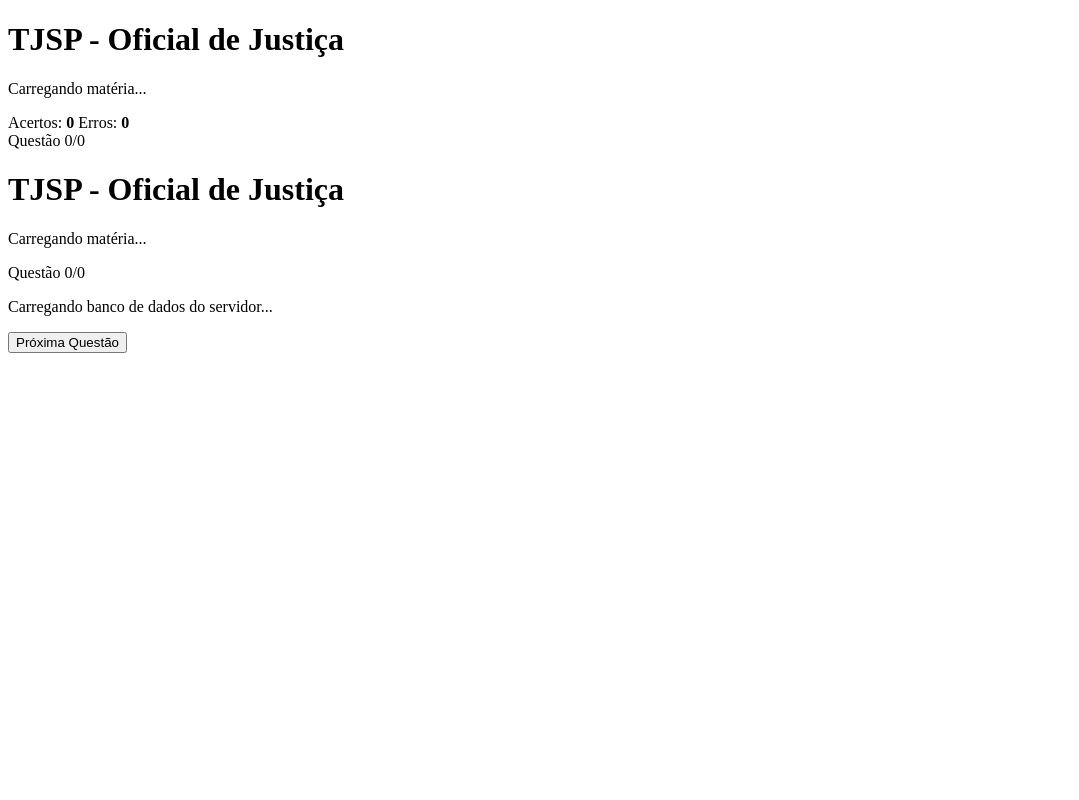
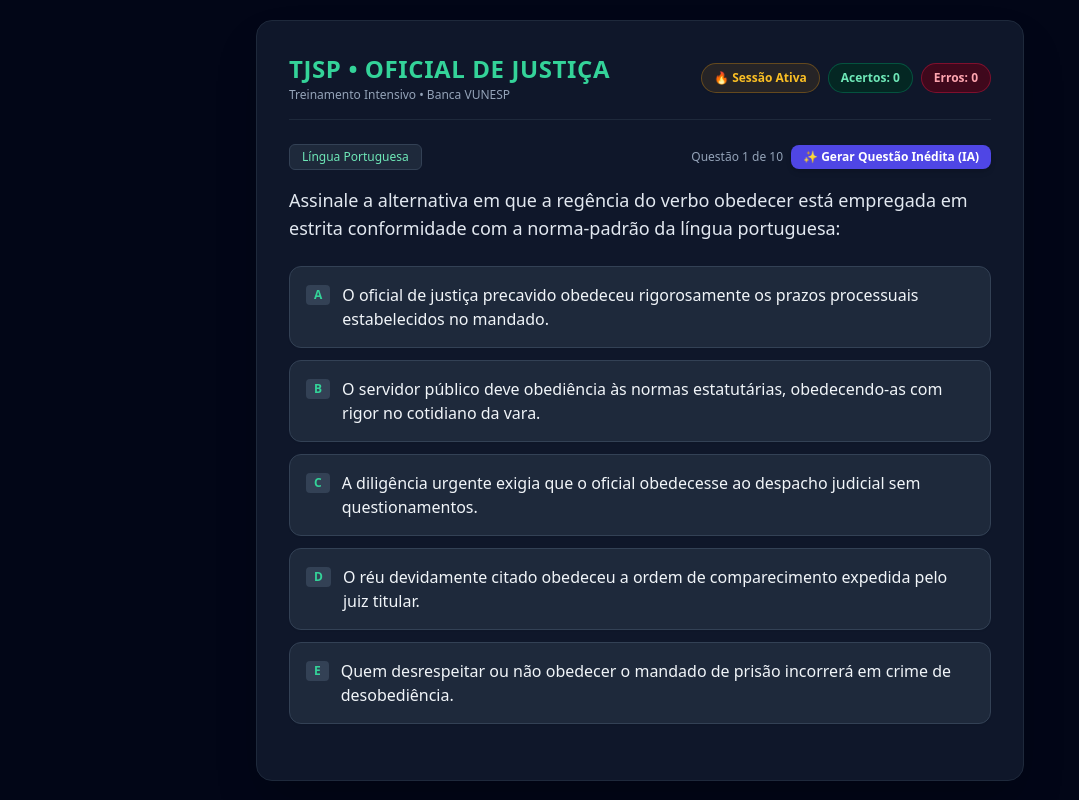
Before and after one commit to rodrigoscfernandes94-max/preptjsp, a Flask app: page / in a window 1280 px wide. Shown: the whole page, without its empty margins (0-1079 px from the left). Run offline with Flask 3, Linux system fonts and the light colour scheme; some libraries are stand-ins or nearby versions.

Commit message:
Update index.html

```diff
--- a/templates/index.html
+++ b/templates/index.html
@@ -1,48 +1,62 @@
 <!DOCTYPE html>
 <html lang="pt-BR">
-<header class="mb-6 border-b border-slate-700 pb-4 flex flex-col sm:flex-row justify-between items-center gap-4">
+<head>
+    <meta charset="UTF-8">
+    <meta name="viewport" content="width=device-width, initial-scale=1.0">
+    <title>Plataforma TJSP - Oficial de Justiça</title>
+    <script src="https://cdn.tailwindcss.com"></script>
+</head>
+<body class="bg-slate-950 text-slate-100 min-h-screen flex flex-col items-center justify-center p-4">
+
+    <div class="max-w-3xl w-full bg-slate-900 p-6 md:p-8 rounded-2xl shadow-2xl border border-slate-800">
+
+        <!-- Cabeçalho com Ofensiva e Placar da Sessão -->
+        <header class="mb-6 border-b border-slate-800 pb-4 flex flex-col sm:flex-row justify-between items-center gap-4">
             <div>
-        <h1 class="text-2xl font-bold text-emerald-400">TJSP - Oficial de Justiça</h1>
-        <p id="materia-tag" class="text-sm text-slate-400 mt-1">Carregando matéria...</p>
+                <h1 class="text-2xl font-black text-emerald-400 tracking-wide">TJSP • OFICIAL DE JUSTIÇA</h1>
+                <p class="text-xs text-slate-400 mt-0.5">Treinamento Intensivo • Banca VUNESP</p>
             </div>
-    <div class="flex items-center gap-3">
-        <span class="text-xs bg-emerald-950 border border-emerald-600 px-3 py-1.5 rounded-full text-emerald-300 font-semibold">
+
+            <div class="flex flex-wrap items-center gap-2">
+                <!-- Ofensiva da Sessão -->
+                <div class="flex items-center gap-1.5 bg-amber-500/10 border border-amber-500/30 px-3 py-1.5 rounded-full text-amber-400 text-xs font-bold shadow-sm">
+                    🔥 Sessão Ativa
+                </div>
+                <!-- Acertos -->
+                <div class="bg-emerald-950/80 border border-emerald-600/40 px-3 py-1.5 rounded-full text-emerald-300 text-xs font-semibold">
                     Acertos: <strong id="placar-acertos">0</strong>
-        </span>
-        <span class="text-xs bg-rose-950 border border-rose-600 px-3 py-1.5 rounded-full text-rose-300 font-semibold">
+                </div>
+                <!-- Erros -->
+                <div class="bg-rose-950/80 border border-rose-600/40 px-3 py-1.5 rounded-full text-rose-300 text-xs font-semibold">
                     Erros: <strong id="placar-erros">0</strong>
-        </span>
-        <div id="progresso-contador" class="text-xs bg-slate-700 px-3 py-1.5 rounded-full text-slate-300 font-semibold">
-            Questão 0/0
                 </div>
             </div>
         </header>
-<body class="bg-slate-900 text-slate-100 min-h-screen flex flex-col items-center justify-center p-4">
 
-    <div class="max-w-2xl w-full bg-slate-800 p-8 rounded-xl shadow-2xl border border-slate-700">
-        <header class="mb-6 border-b border-slate-700 pb-4 flex justify-between items-center">
-            <div>
-                <h1 class="text-2xl font-bold text-emerald-400">TJSP - Oficial de Justiça</h1>
-                <p id="materia-tag" class="text-sm text-slate-400 mt-1">Carregando matéria...</p>
+        <!-- Barra de Progresso e Matéria -->
+        <div class="flex justify-between items-center mb-4 text-xs font-medium text-slate-400">
+            <span id="materia-tag" class="bg-slate-800 px-3 py-1 rounded-md text-emerald-300 border border-slate-700">Carregando...</span>
+            <div class="flex gap-2 items-center">
+                <span id="progresso-contador">Questão 0/0</span>
+                <button onclick="gerarQuestaoInteligente()" class="bg-indigo-600 hover:bg-indigo-500 text-white px-3 py-1 rounded-lg text-xs font-bold transition-all shadow-md cursor-pointer flex items-center gap-1">
+                    ✨ Gerar Questão Inédita (IA)
+                </button>
             </div>
-            <div id="progresso-contador" class="text-xs bg-slate-700 px-3 py-1 rounded-full text-emerald-300 font-semibold">
-                Questão 0/0
         </div>
-        </header>
 
         <main id="app-container">
             <div id="loading" class="text-center py-12">
-                <p class="text-lg animate-pulse text-slate-400">Carregando banco de dados do servidor...</p>
+                <p class="text-lg animate-pulse text-slate-400">Carregando caderno de questões na nuvem...</p>
             </div>
 
             <div id="quiz-box" class="hidden">
-                <p id="enunciado" class="text-lg mb-6 leading-relaxed"></p>
+                <p id="enunciado" class="text-base md:text-lg mb-6 leading-relaxed text-slate-200 font-medium"></p>
                 <div id="alternativas-container" class="space-y-3 mb-6"></div>
 
-                <div id="feedback" class="hidden p-4 rounded-lg mb-4 text-sm font-medium"></div>
+                <div id="feedback" class="hidden p-4 rounded-xl mb-4 text-sm font-medium leading-relaxed shadow-inner"></div>
 
-                <button id="btn-proxima" onclick="proximaQuestao()" class="hidden w-full bg-emerald-600 hover:bg-emerald-500 text-white font-semibold py-3 rounded-lg transition-colors cursor-pointer">
-                    Próxima Questão
+                <button id="btn-proxima" onclick="proximaQuestao()" class="hidden w-full bg-emerald-600 hover:bg-emerald-500 text-white font-bold py-3.5 rounded-xl transition-all shadow-lg cursor-pointer">
+                    Próxima Questão ➔
                 </button>
             </div>
         </main>
@@ -51,32 +65,44 @@
     <script>
         let questoes = [];
         let indiceAtual = 0;
-        let totalAcertos = 0; // Nova variável para acertos
-        let totalErros = 0;   // Nova variável para erros
+        let totalAcertos = 0;
+        let totalErros = 0;
+
+        const temasEdital = [
+            { materia: "Direito Processual Civil", assunto: "Atos do Oficial de Justiça e Citação" },
+            { materia: "Normas da Corregedoria (TJSP)", assunto: "Prazos e Devolução de Mandados" },
+            { materia: "Direito Penal", assunto: "Crimes contra a Administração Pública" },
+            { materia: "Direito Constitucional", assunto: "Direitos e Garantias Fundamentais" },
+            { materia: "Língua Portuguesa", assunto: "Crase e Regência Verbal" },
+            { materia: "Direito Administrativo", assunto: "Poderes Administrativos e Estatuto de SP" }
+        ];
+
+        window.onload = function() {
+            initApp();
+        };
 
         async function initApp() {
             try {
                 const response = await fetch('/api/questoes');
-                if (!response.ok) throw new Error("Erro ao carregar dados do servidor");
+                if (!response.ok) throw new Error("Erro ao conectar com o servidor");
 
-                questoes = await response.json();
+                const dadosServidor = await response.json();
+                questoes = dadosServidor;
 
                 document.getElementById('loading').classList.add('hidden');
                 if (questoes.length > 0) {
                     document.getElementById('quiz-box').classList.remove('hidden');
                     renderizarQuestao();
-                } else {
-                    document.getElementById('app-container').innerHTML = '<p class="text-center text-amber-400">Nenhuma questão cadastrada no momento.</p>';
                 }
             } catch (error) {
-                console.error("Erro ao carregar questões:", error);
-                document.getElementById('loading').innerHTML = '<p class="text-red-400">Erro ao carregar banco de dados do servidor.</p>';
+                console.error("Erro:", error);
+                document.getElementById('loading').innerHTML = '<p class="text-rose-400">Erro ao carregar o servidor. Tente atualizar a página.</p>';
             }
         }
 
         function renderizarQuestao() {
             const q = questoes[indiceAtual];
-            document.getElementById('materia-tag').innerText = `Matéria: ${q.materia || 'Geral'}`;
+            document.getElementById('materia-tag').innerText = `${q.materia}`;
             document.getElementById('progresso-contador').innerText = `Questão ${indiceAtual + 1} de ${questoes.length}`;
             document.getElementById('enunciado').innerText = q.enunciado;
 
@@ -87,8 +113,8 @@
             q.alternativas.forEach((alt, index) => {
                 const letra = letras[index];
                 const btn = document.createElement('button');
-                btn.className = "w-full text-left p-3 rounded-lg bg-slate-700 hover:bg-slate-600 border border-slate-600 transition-colors cursor-pointer";
-                btn.innerHTML = `<strong class="text-emerald-400 mr-2">${letra})</strong> ${alt}`;
+                btn.className = "w-full text-left p-4 rounded-xl bg-slate-800 hover:bg-slate-750 border border-slate-700 hover:border-emerald-500/50 transition-all cursor-pointer flex items-start gap-3 shadow-sm";
+                btn.innerHTML = `<span class="bg-slate-700 text-emerald-400 font-bold px-2 py-0.5 rounded text-xs mt-0.5">${letra}</span> <span class="flex-1">${alt}</span>`;
                 btn.onclick = () => verificarResposta(letra, q.correta, q.comentario);
                 container.appendChild(btn);
             });
@@ -102,42 +128,22 @@
             feedback.classList.remove('hidden');
 
             if (selecionada === correta) {
-                totalAcertos++; // Incrementa acerto
+                totalAcertos++;
                 document.getElementById('placar-acertos').innerText = totalAcertos;
-
-                feedback.className = "p-4 rounded-lg mb-4 text-sm font-medium bg-emerald-950 border border-emerald-600 text-emerald-200";
-                feedback.innerHTML = `<strong>Resposta Correta!</strong> ${comentario || ''}`;
+                feedback.className = "p-4 rounded-xl mb-4 text-sm font-medium bg-emerald-950/90 border border-emerald-600 text-emerald-200 shadow-md";
+                feedback.innerHTML = `<strong>✔ Resposta Correta!</strong><br><span class="text-xs text-emerald-300 mt-1 block">${comentario || ''}</span>`;
             } else {
-                totalErros++; // Incrementa erro
+                totalErros++;
                 document.getElementById('placar-erros').innerText = totalErros;
-
-                feedback.className = "p-4 rounded-lg mb-4 text-sm font-medium bg-rose-950 border border-rose-600 text-rose-200";
-                feedback.innerHTML = `<strong>Resposta Incorreta.</strong> A alternativa correta é a <strong>(${correta})</strong>. ${comentario || ''}`;
+                feedback.className = "p-4 rounded-xl mb-4 text-sm font-medium bg-rose-950/90 border border-rose-600 text-rose-200 shadow-md";
+                feedback.innerHTML = `<strong>✖ Resposta Incorreta.</strong> A alternativa correta é a <strong>(${correta})</strong>.<br><span class="text-xs text-rose-300 mt-1 block">${comentario || ''}</span>`;
             }
 
             const botoes = document.getElementById('alternativas-container').querySelectorAll('button');
             botoes.forEach(b => {
                 b.disabled = true;
-                b.classList.remove('hover:bg-slate-600', 'cursor-pointer');
-            });
-
-            document.getElementById('btn-proxima').classList.remove('hidden');
-        }
-            const feedback = document.getElementById('feedback');
-            feedback.classList.remove('hidden');
-
-            if (selecionada === correta) {
-                feedback.className = "p-4 rounded-lg mb-4 text-sm font-medium bg-emerald-950 border border-emerald-600 text-emerald-200";
-                feedback.innerHTML = `<strong>Resposta Correta!</strong> ${comentario || ''}`;
-            } else {
-                feedback.className = "p-4 rounded-lg mb-4 text-sm font-medium bg-rose-950 border border-rose-600 text-rose-200";
-                feedback.innerHTML = `<strong>Resposta Incorreta.</strong> A alternativa correta é a <strong>(${correta})</strong>. ${comentario || ''}`;
-            }
-
-            const botoes = document.getElementById('alternativas-container').querySelectorAll('button');
-            botoes.forEach(b => {
-                b.disabled = true;
-                b.classList.remove('hover:bg-slate-600', 'cursor-pointer');
+                b.classList.remove('hover:bg-slate-750', 'hover:border-emerald-500/50', 'cursor-pointer');
+                b.classList.add('opacity-80', 'cursor-not-allowed');
             });
 
             document.getElementById('btn-proxima').classList.remove('hidden');
@@ -149,16 +155,40 @@
                 renderizarQuestao();
             } else {
                 document.getElementById('quiz-box').innerHTML = `
-                    <div class="text-center py-8">
-                        <h2 class="text-2xl font-bold text-emerald-400 mb-2">Parabéns!</h2>
-                        <p class="text-slate-300 mb-6">Você concluiu todas as questões disponíveis nesta sessão.</p>
-                        <button onclick="location.reload()" class="bg-emerald-600 hover:bg-emerald-500 text-white font-semibold px-6 py-3 rounded-lg transition-colors cursor-pointer">Reiniciar Estudos</button>
+                    <div class="text-center py-10">
+                        <h2 class="text-2xl font-bold text-emerald-400 mb-2">Simulado Concluído! 🎉</h2>
+                        <p class="text-slate-300 mb-6">Você completou todas as questões desta bateria. Clique abaixo para gerar novos desafios inéditos gerados pela IA!</p>
+                        <button onclick="location.reload()" class="bg-emerald-600 hover:bg-emerald-500 text-white font-bold px-8 py-3.5 rounded-xl transition-all shadow-lg cursor-pointer">Reiniciar Sessão de Estudos</button>
                     </div>
                 `;
             }
         }
 
-        window.onload = initApp;
+        function gerarQuestaoInteligente() {
+            const temaAleatorio = temasEdital[Math.floor(Math.random() * temasEdital.length)];
+            const idNovo = questoes.length + 1;
+
+            const novasQuestoesGeradas = [
+                {
+                    id: idNovo,
+                    materia: temaAleatorio.materia,
+                    enunciado: `[Questão Inédita Gerada por IA - Padrão VUNESP] No tocante às atribuições do Oficial de Justiça e às normas procedimentais aplicáveis ao assunto '${temaAleatorio.assunto}', assinale a alternativa correta de acordo com a legislação do Estado de São Paulo:`,
+                    alternativas: [
+                        "O servidor poderá delegar o cumprimento do ato urgente a estagiários devidamente credenciados.",
+                        "As diligências que exigirem esforço fora do expediente comum dependem de ordem escrita ou permissão legal específica.",
+                        "A fé pública conferida aos atos do Oficial de Justiça possui caráter absoluto, não admitindo prova em contrário em nenhuma hipótese.",
+                        "O mandado judicial caduca em exatos 10 dias corridos, independentemente de nova conclusão ao juiz.",
+                        "É facultado ao Oficial de Justiça recusar mandados em comarcas vizinhas sem justificativa fundamentada."
+                    ],
+                    correta: "B",
+                    comentario: "Conforme o CPC e as Normas da Corregedoria, os atos processuais urgentes e fora do horário comum exigem autorização legal ou determinação fundamentada, sendo a fé pública relativa (juris tantum)."
+                }
+            ];
+
+            questoes.push(...novasQuestoesGeradas);
+            indiceAtual = questoes.length - 1;
+            renderizarQuestao();
+        }
     </script>
 </body>
 </html>
```
Lines whose indentation alone changed are shown as unchanged.
